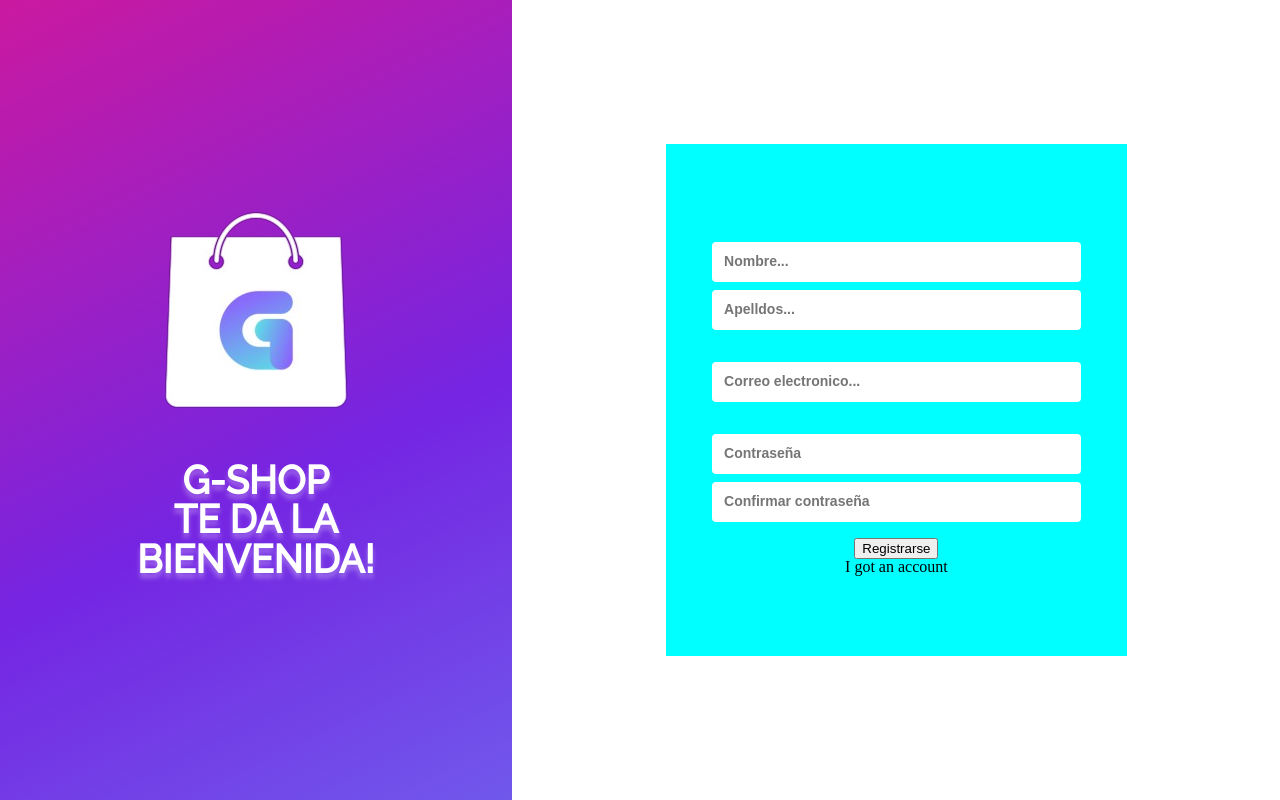
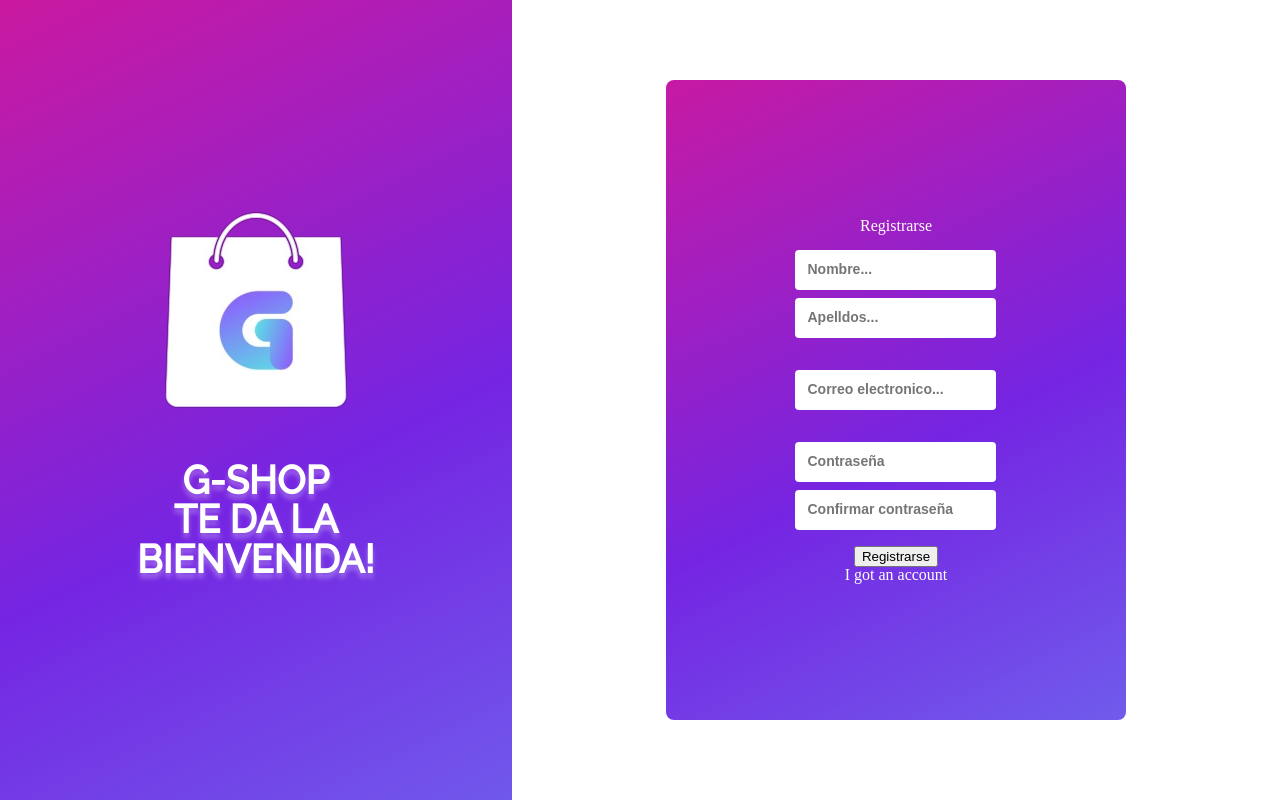
Before and after one commit to LTovarAlc/gshop, a React (Create React App) app: page /Register in a window 1280 px wide. Shown: the top 800 px of the page. Built offline with nearby package versions, Linux system fonts and the light colour scheme.

Commit message:
fixed animation in header

```diff
--- a/src/Components/FormRegister/formRegister.css
+++ b/src/Components/FormRegister/formRegister.css
@@ -1,38 +1,59 @@
-.section__form{
+.section__form {
   width: 60%;
-    height: 80vh;
+  height: 100vh;
   display: flex;
   flex-direction: column;
   justify-content: center;
   align-items: center;
 }
 
-.form__container{
-    background-color: aqua;
-    width: 60%;
-    height: 80%;
+.form__container {
   display: flex;
   flex-direction: column;
   justify-content: center;
   align-items: center;
+  border-radius: 6px;
 }
 
-.formRegister{
+.form__container {
+  height: 80%;
+  width: 60%;
+  border: none;
+  border-radius: 8px;
+  color: #fff;
+  background: linear-gradient(334deg, #6b97f7, #7525e2, #f7137e);
+  background-size: 180% 180%;
+  animation: gradient-animation 6s ease infinite;
+}
+
+@keyframes gradient-animation {
+  0% {
+    background-position: 0% 50%;
+  }
+  50% {
+    background-position: 100% 50%;
+  }
+  100% {
+    background-position: 0% 50%;
+  }
+}
+
+.formRegister {
   display: flex;
   flex-direction: column;
   justify-content: space-around;
   align-items: center;
-    font-family: 'Raleway', sans-serif;
+  font-family: "Raleway", sans-serif;
   width: 80%;
 }
 
-.input__container{
+.input__container {
   display: flex;
   flex-direction: column;
   margin: 12px 0px;
 }
 
-.input__container-names input{
+.input__container-names input {
   height: 40px;
   border-radius: 4px;
   padding: 0px 12px;
@@ -42,7 +63,7 @@
   margin: 4px 0px;
 }
 
-.input__container input{
+.input__container input {
   height: 40px;
   border-radius: 4px;
   padding: 0px 12px;
@@ -52,11 +73,11 @@
   margin: 4px 0px;
 }
 
-.input__container input::placeholder{
+.input__container input::placeholder {
   font-size: 14px;
   font-weight: bolder;
 }
 
-.input__container input:focus{
+.input__container input:focus {
   box-shadow: 0px 5px 10px rgba(0, 0, 0, 0.5);
 }
--- a/src/Components/FormRegister/formRegister.jsx
+++ b/src/Components/FormRegister/formRegister.jsx
@@ -6,6 +6,7 @@ const FormRegister = () => {
   return (
     <section className="section__form">
       <div className="form__container animate__animated animate__bounceInRight animate__delay-1s">
+        <h2>Registrarse</h2>
         <form action="" className="formRegister">
           <div className="input__container">
             <input
--- a/src/Components/Header/header.css
+++ b/src/Components/Header/header.css
@@ -20,7 +20,7 @@
     background-color: #000;
 }
 
-.input__container{
+.input__container-search{
     display: flex;
     justify-content: space-around;
     align-content: center;
--- a/src/Components/Header/header.jsx
+++ b/src/Components/Header/header.jsx
@@ -28,7 +28,7 @@ const Header = ({ setSearchInput }) => {
           </div>
         </Link>
         <div className="search__container">
-          <div className="input__container">
+          <div className="input__container-search">
             <input
               type="text"
               name="search"
```
Lines whose indentation alone changed are shown as unchanged.
